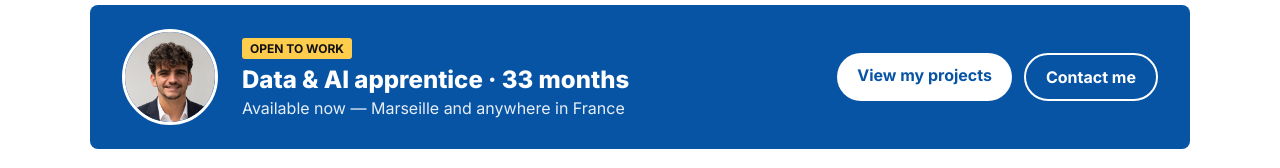
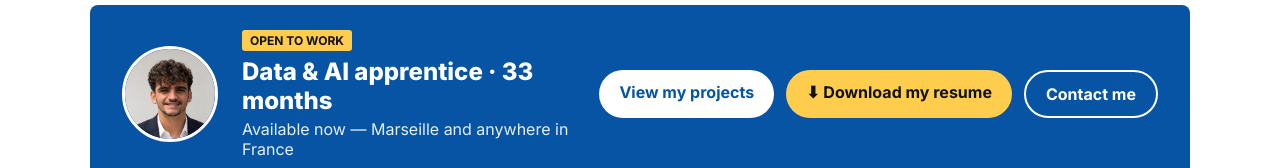
Before and after one commit to PierreDer13/PortFolio, a React (Vite) app: page / in a window 1280 px wide. Shown: the part 279-447 px from the top of the page. Built offline with nearby package versions, Linux system fonts and the light colour scheme.

Commit message:
Accueil : bouton de téléchargement du CV en PDF
- Ajout du CV en PDF dans public/ (publié avec le site)
- Nouveau bouton jaune « Download my resume » dans la bannière d'accueil
- Lien centralisé dans data.js (RESUME_PDF)

```diff
--- a/src/components/Hero.jsx
+++ b/src/components/Hero.jsx
@@ -2,7 +2,7 @@
 // components/Hero.jsx — Bannière "offre du moment" façon Decathlon
 // =============================================================
 import portrait from '../assets/portrait.png'
-import { PROJECTS_URL, CONTACT_URL } from '../data'
+import { PROJECTS_URL, CONTACT_URL, RESUME_PDF } from '../data'
 
 export default function Hero() {
   return (
@@ -18,6 +18,10 @@ export default function Hero() {
 
       <div className="hero-actions">
         <a href={PROJECTS_URL} className="hero-btn">View my projects</a>
+        {/* download = le navigateur télécharge le fichier au lieu de quitter le site */}
+        <a href={RESUME_PDF} download className="hero-btn is-download">
+          ⬇ Download my resume
+        </a>
         <a href={CONTACT_URL} className="hero-btn is-outline">Contact me</a>
       </div>
     </section>
--- a/src/data.js
+++ b/src/data.js
@@ -20,6 +20,8 @@ export const ABOUT_URL = '#/about'
 export const CONTACT_URL = '#/contact'
 export const GITHUB_URL = 'https://github.com/PierreDer13'
 export const LINKEDIN_URL = 'https://www.linkedin.com/in/pierre-der-gazerian-566a941b8/'
+// CV en PDF, rangé dans public/ → servi à côté de index.html
+export const RESUME_PDF = './CV_DER_GAZERIAN_PIERRE.pdf'
 
 // ---------- Barre de navigation ----------
 // Nav.jsx fait un .map() sur ce tableau : 1 objet = 1 lien
--- a/src/index.css
+++ b/src/index.css
@@ -238,6 +238,16 @@ header h1 {
   color: #0754a5;
 }
 
+/* Bouton CV : jaune, pour attirer l'œil comme un bouton "promo" */
+.hero-btn.is-download {
+  background: #FFCD4E;
+  color: #111;
+}
+.hero-btn.is-download:hover {
+  background: white;
+  color: #0754a5;
+}
+
 /* Mobile : tout empilé et centré */
 @media (max-width: 700px) {
   .hero-banner {
```
Also changed, not shown: 1 other file (tests, documents, lock files or other folders).
